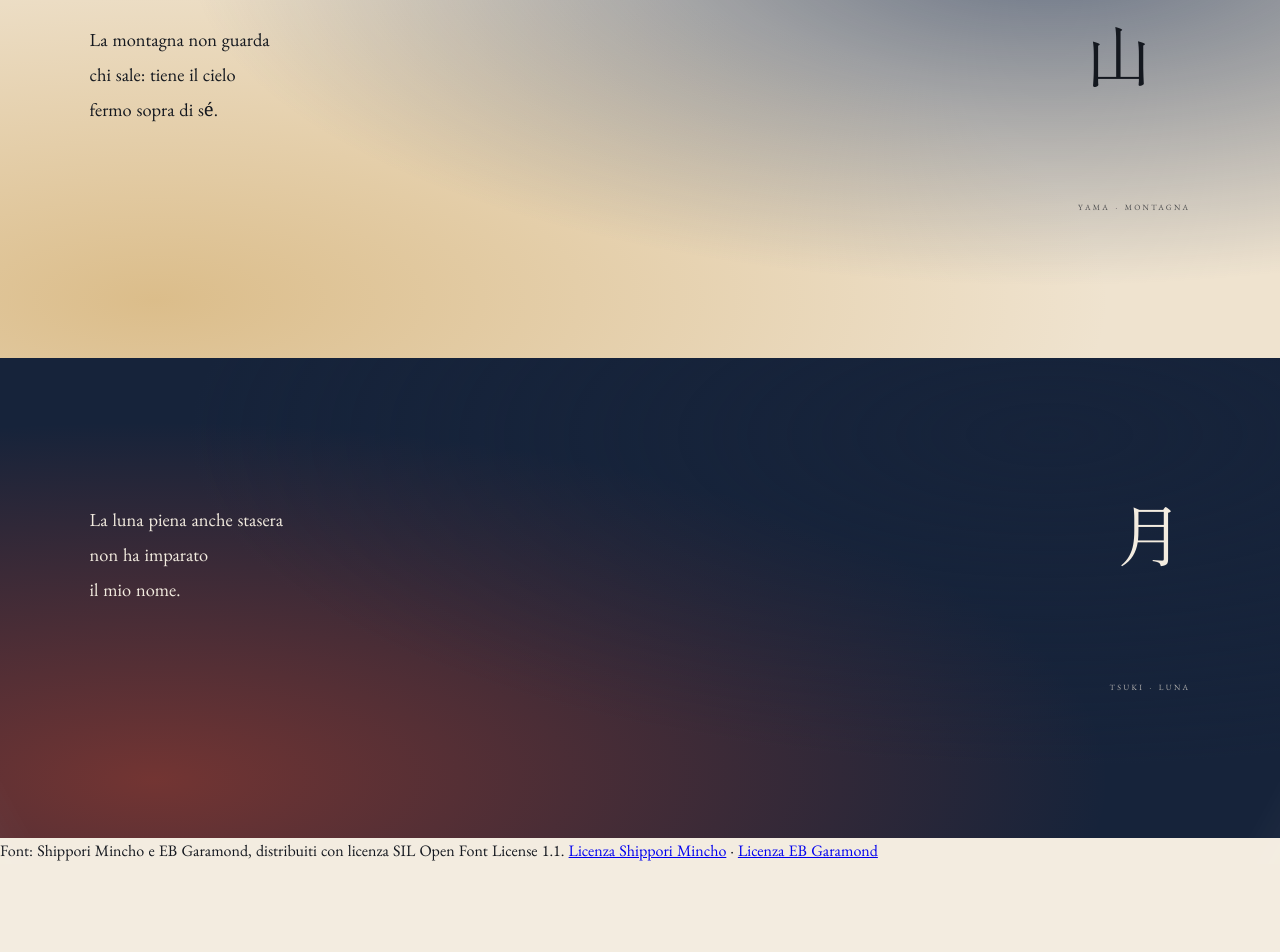
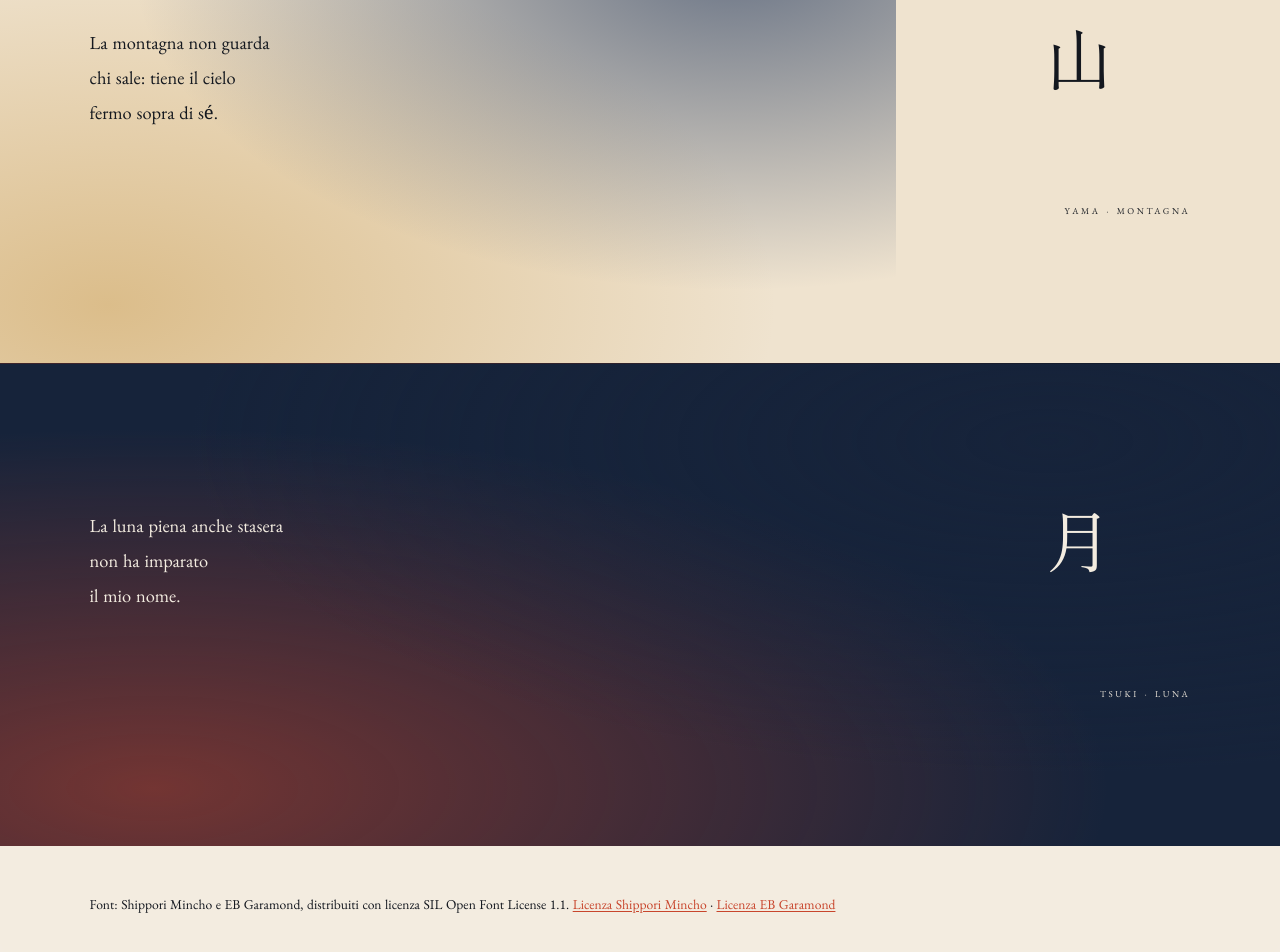
Before and after one commit to Sam-agent-lab/ukiyo-e, a website built with Vite: page index.html in a window 1280 px wide. Shown: the part 1402-2354 px from the top of the page. Before the commit the page ends 2266 px from the top, so only its background shows below. Built offline with nearby package versions, Linux system fonts and the light colour scheme.

Commit message:
fix: contrasto, allineamento titoli, montagna, sole e footer

```diff
--- a/index.html
+++ b/index.html
@@ -15,17 +15,17 @@
         <path d="M0 0h1440v168c-160 12-320-14-480-4s-320 24-480 10S160 150 0 166Z" fill="var(--c-prussian)" opacity=".14"/>
         <path d="M0 162c160-14 320-2 480 10s320 0 480-10 320 16 480 4v168c-160 8-320-14-480-8s-320 24-480 12S160 312 0 326Z" fill="var(--c-indigo)" opacity=".16"/>
         <path d="M0 322c160-14 320 2 480 14s320-4 480-12 320 16 480 8v154c-160 8-320-14-480-6s-320 26-480 14S160 466 0 478Z" fill="var(--c-ochre)" opacity=".2"/>
-        <circle cx="308" cy="446" r="92" fill="var(--c-ochre)" stroke="var(--c-ink)" stroke-width="1.2"/>
-        <path data-testid="mountain" d="M600 552 690 528c50-28 80-80 110-136 35-66 72-140 112-196 34 42 60 94 88 142 32 58 70 118 110 152 40 34 90 50 142 62Z" fill="var(--c-indigo-deep)" stroke="var(--c-ink)" stroke-width="1.4" stroke-linejoin="round"/>
+        <circle cx="308" cy="392" r="78" fill="var(--c-ochre)" stroke="var(--c-ink)" stroke-width="1.2"/>
+        <path data-testid="mountain" d="M600 552 690 528c50-28 80-80 110-136 35-66 72-140 112-196 34 42 60 94 88 142 32 58 70 118 110 152 40 34 90 50 142 62 210 78 300 96 340 110L1440 900H600Z" fill="var(--c-indigo-deep)" stroke="var(--c-ink)" stroke-width="1.4" stroke-linejoin="round"/>
         <path d="M912 196c-26 38-50 80-72 122l32-14 18 22 22-22 22 24 22-24 26 14c-22-42-46-84-70-122Z" fill="var(--c-paper)"/>
         <path d="M912 196c16 28 32 58 48 88l-24-10-12 20-12-16-14 18-14-20-16 10c16-30 30-60 44-90Z" fill="var(--c-prussian)" opacity=".55"/>
-        <g class="hero__birds" fill="none" stroke="var(--c-ink)" stroke-width="1.8" stroke-linecap="round">
+        <g class="hero__birds" fill="none" stroke="var(--c-ink)" stroke-width="1.8" stroke-linecap="round" transform="translate(300 -46)">
           <path d="M520 286c12-10 24-10 36 0 12-10 24-10 36 0"/>
           <path d="M608 244c10-8 20-8 30 0 10-8 20-8 30 0"/>
           <path d="M468 226c9-7 18-7 27 0 9-7 18-7 27 0"/>
         </g>
         <g data-testid="wave-layer-4">
-          <path d="M-40 512c120-16 210-32 310-20 110 14 180 44 290 42s180-30 290-34 180 26 290 28 200-24 340-32v404H-40Z" fill="var(--c-indigo)" opacity=".86" stroke="var(--c-ink)" stroke-width="1.4" stroke-linejoin="round"/>
+          <path d="M-40 542c120-16 210-32 310-20 110 14 180 44 290 42s180-30 290-34 180 26 290 28 200-24 340-32v404H-40Z" fill="var(--c-indigo)" opacity=".86" stroke="var(--c-ink)" stroke-width="1.4" stroke-linejoin="round"/>
         </g>
         <g data-testid="wave-layer-3">
           <path d="M-40 596c120-30 230-54 350-36s190 56 310 50 200-44 320-50 200 30 320 28 160-18 220-26v338H-40Z" fill="var(--c-prussian)" stroke="var(--c-ink)" stroke-width="1.6" stroke-linejoin="round"/>
--- a/src/styles/base.css
+++ b/src/styles/base.css
@@ -45,6 +45,21 @@ svg {
   border: 0;
 }
 
+footer {
+  padding: 3rem clamp(1.5rem, 7vw, 7rem) 4.5rem;
+  font-size: 0.85rem;
+  color: var(--c-ink);
+}
+
+footer a {
+  color: var(--c-vermilion);
+  text-underline-offset: 2px;
+}
+
+footer a:hover {
+  color: var(--c-indigo-deep);
+}
+
 @media (prefers-reduced-motion: reduce) {
   *,
   *::before,
--- a/src/styles/sections.css
+++ b/src/styles/sections.css
@@ -1,3 +1,7 @@
+:root {
+  --col-aside: 9.5rem;
+}
+
 .section {
   --mood-1: var(--c-indigo);
   --mood-2: var(--c-ochre);
@@ -39,6 +43,18 @@
   --mood-2: var(--c-ochre);
   --section-bg: var(--c-paper-warm);
   --section-fg: var(--c-ink);
+
+  background-size: 70% 100%, 70% 100%;
+  background-position: left top, left bottom;
+  background-repeat: no-repeat;
+}
+
+.section--yama h2[data-testid^="title-"] {
+  color: var(--c-indigo-deep);
+}
+
+.section + .section {
+  border-block-start: 1px solid color-mix(in srgb, var(--c-ink) 45%, transparent);
 }
 
 .section--tsuki {
@@ -53,6 +69,7 @@
   grid-area: aside;
   flex-direction: column;
   gap: 1rem;
+  inline-size: var(--col-aside);
   align-items: flex-end;
   justify-self: end;
 }
@@ -74,13 +91,14 @@
 
 .section__romaji {
   font-family: var(--font-body);
-  font-size: 0.72rem;
+  font-size: 0.8rem;
   font-variant-caps: all-small-caps;
   line-height: 1.4;
   letter-spacing: 0.2em;
   text-align: right;
   white-space: nowrap;
-  opacity: 0.7;
+  color: inherit;
+  opacity: 0.95;
   writing-mode: horizontal-tb;
 }
 
@@ -102,6 +120,10 @@
 }
 
 @media (width <= 480px) {
+  :root {
+    --col-aside: 4.5rem;
+  }
+
   .section {
     --col-title: 2.6rem;
 
```
Also changed, not shown: src/art/hero.svg.
